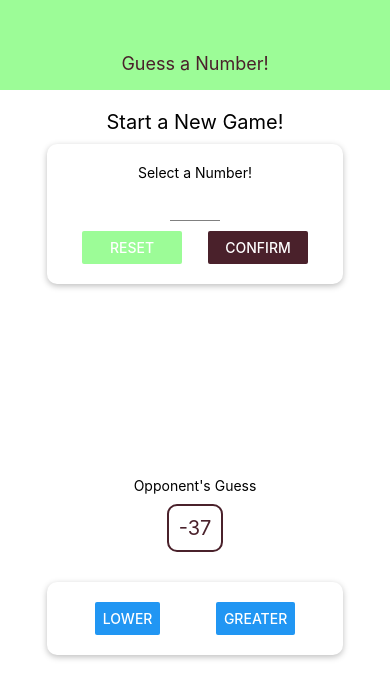
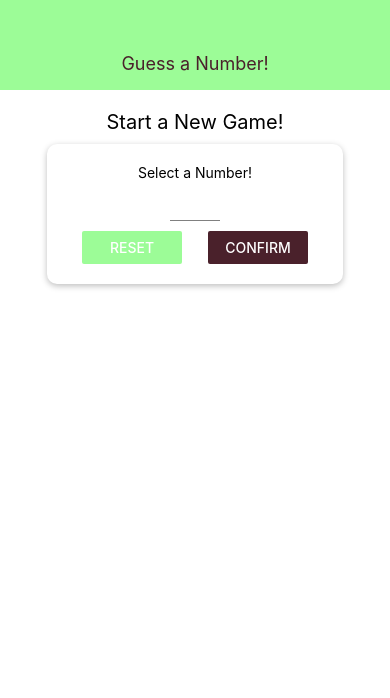
Before and after one commit to marutha/rn-gan, a React Native app: screen / in a window 390 px wide. Shown: the top 698 px of the page. Built offline with nearby package versions, Linux system fonts and the light colour scheme.

Commit message:
Add logics

```diff
--- a/App.js
+++ b/App.js
@@ -11,11 +11,15 @@ export default function App() {
   const startGameHandler = (selectedNumber) => {
     setUserNumber(selectedNumber)
   }
+
+  let content = <StartGameScreen start={startGameHandler}/>;
+  if (userNumber) {
+    content = <GameScreen userChoice={userNumber} />
+  }
   return (
     <View style={styles.screen}>
       <Header title="Guess a Number!"/>
-      <StartGameScreen />
-      <GameScreen />
+      {content}
     </View>
   );
 }
--- a/Screens/Game.js
+++ b/Screens/Game.js
@@ -1,5 +1,5 @@
-import React, { useState } from "react";
-import { View, Text, Button, StyleSheet } from "react-native";
+import React, { useState, useRef } from "react";
+import { View, Text, Button, StyleSheet, Alert } from "react-native";
 
 import NumberContainer from "../Components/NumberContainer";
 import Card from "../Components/Card";
@@ -7,7 +7,7 @@ import Card from "../Components/Card";
 const generateRandomBetween = (min, max, exclude) => {
   min = Math.ceil(min);
   max = Math.floor(max);
-  const rndNum = Math.floor(Math.random() * (min - max)) + min;
+  const rndNum = Math.floor(Math.random() * (max - min)) + min;
   if (rndNum === exclude) {
     return generateRandomBetween(min, max, exclude);
   } else {
@@ -19,13 +19,36 @@ const Game = (props) => {
   const [currentGuess, setCurrentGuess] = useState(
     generateRandomBetween(1, 100, props.userChoice)
   );
+
+  const currentLow = useRef(1);
+  const currentHigh = useRef(100);
+
+  const nextGuessHandler = (direction) => {
+    if (
+      (direction === "lower" && currentGuess < props.userChoice) ||
+      (direction === "greater" && currentGuess > props.userChoice)
+    ) {
+      Alert.alert("Don't lie!", "You are trying to fool me!", [
+        { style: "cancel", text: "Sorry!" },
+      ]);
+      return;
+    }
+    if (direction = 'lower') {
+      currentHigh.current = currentGuess;
+    } else {
+      currentLow.current = currentGuess;
+    }
+    const nextNumber = generateRandomBetween(currentLow.current, currentHigh.current, currentGuess);
+    setCurrentGuess(nextNumber);
+  };
+
   return (
     <View style={styles.screen}>
       <Text>Opponent's Guess</Text>
       <NumberContainer>{currentGuess}</NumberContainer>
       <Card style={styles.buttonContainer}>
-        <Button title="LOWER" onPress={() => {}} />
-        <Button title="GREATER" onPress={() => {}} />
+        <Button title="LOWER" onPress={nextGuessHandler.bind(this, 'lower')} />
+        <Button title="GREATER" onPress={nextGuessHandler.bind(this, 'greater')} />
       </Card>
     </View>
   );
@@ -38,12 +61,12 @@ const styles = StyleSheet.create({
     padding: 10,
   },
   buttonContainer: {
-    flexDirection: 'row',
-    justifyContent: 'space-around',
+    flexDirection: "row",
+    justifyContent: "space-around",
     marginTop: 20,
     width: 300,
-    maxWidth: '80%',
-  }
+    maxWidth: "80%",
+  },
 });
 
 export default Game;
--- a/Screens/StartGame.js
+++ b/Screens/StartGame.js
@@ -52,7 +52,7 @@ const StartGame = (props) => {
         <NumberContainer>
           {selectedNumber}
         </NumberContainer>
-        <Button  title="Start Game" />
+        <Button  title="Start Game" onPress={() => {props.start(selectedNumber)}} />
       </Card>
     );
   }
```
